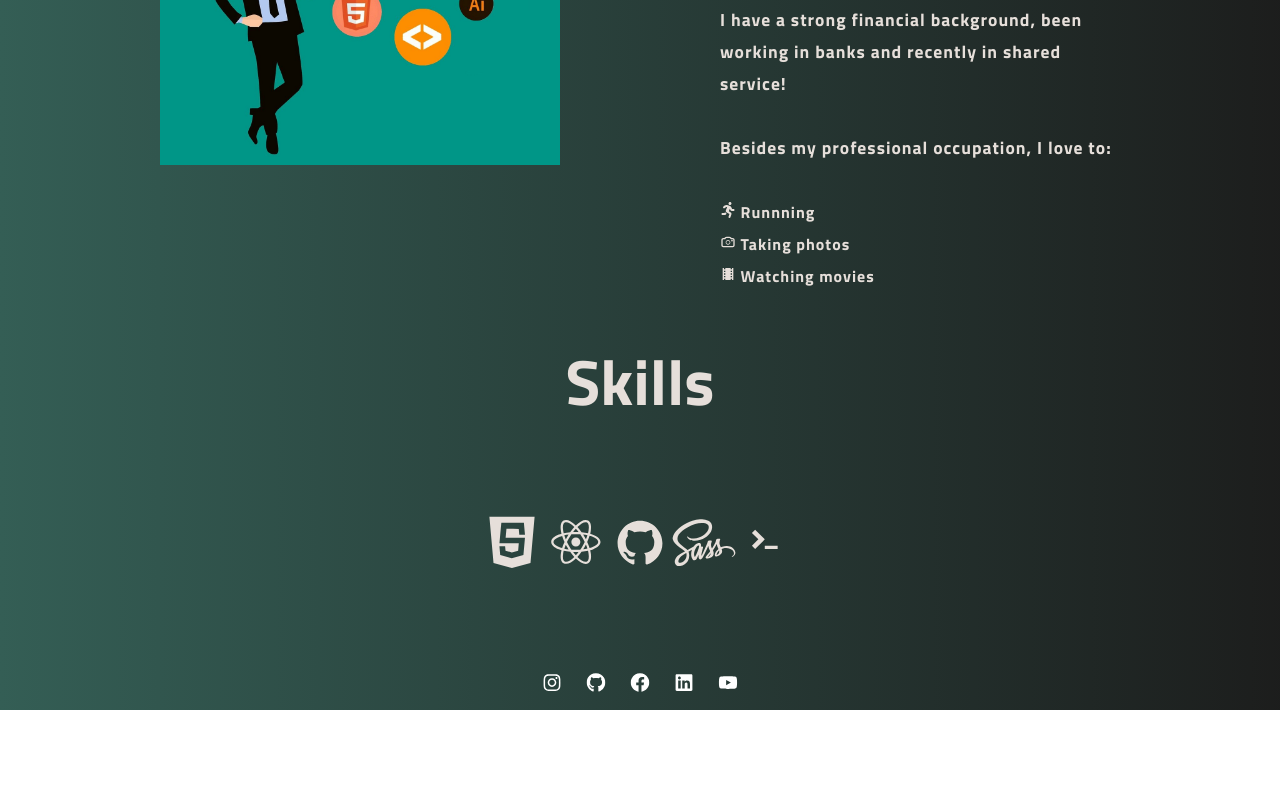
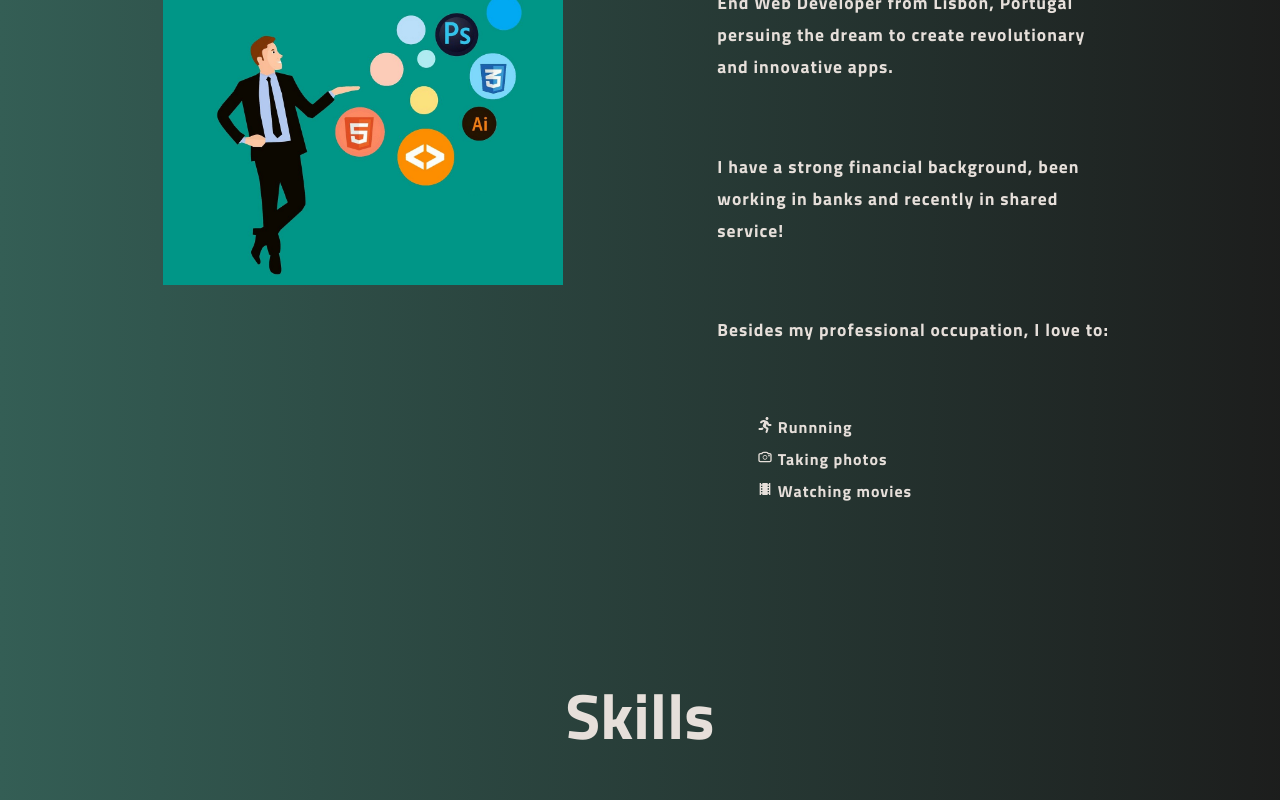
Before and after one commit to hugofsilvaa/portfolio-app, a React (Create React App) app: page /about in a window 1280 px wide. Shown: the part 340-1140 px from the top of the page. Before the commit the page ends 1050 px from the top, so only its background shows below. Built offline with nearby package versions, Linux system fonts and the light colour scheme.

Commit message:
fixing footer

```diff
--- a/src/App.css
+++ b/src/App.css
@@ -3,4 +3,9 @@ body {
   background: linear-gradient(90deg, #345e55 0%, rgb(26, 23, 23) 110%);
   font-family: "Titillium Web", sans-serif;
   color: #e6dfda;
+  height: 100vh;
 }
+
+.App {
+  height: 100vh;
+}
--- a/src/App.jsx
+++ b/src/App.jsx
@@ -8,7 +8,7 @@ import "./App.css";
 
 function App() {
   return (
-    <div>
+    <div className="App">
       <Router>
         <Navbar />
         <Switch>
--- a/src/components/About/About.css
+++ b/src/components/About/About.css
@@ -6,6 +6,7 @@
   display: flex;
   justify-content: space-evenly;
   align-items: center;
+  padding-bottom: 100px;
 }
 
 .about-details {
--- a/src/components/Footer/Footer.css
+++ b/src/components/Footer/Footer.css
@@ -2,8 +2,10 @@
   width: 100%;
   display: flex;
   justify-content: space-around;
-  align-items: flex-end;
+  /* align-items: flex-end; */
   height: 50px;
+  bottom: 0;
+
 }
 
 .social-icons {
--- a/src/components/Home/Home.css
+++ b/src/components/Home/Home.css
@@ -24,6 +24,7 @@
   display: flex;
   justify-content: space-evenly;
   align-items: center;
+  padding-bottom: 100px;
 }
 
 .coding-gif img {
--- a/src/components/NavBar/Navbar.css
+++ b/src/components/NavBar/Navbar.css
@@ -1,8 +1,6 @@
 * {
   box-sizing: border-box;
-  margin: 0;
-  padding: 0;
-}
+  }
 
 .navbar {
   background: linear-gradient(90deg, #345e55 0%, rgb(26, 23, 23) 110%);
--- a/src/components/Projects/Projects.css
+++ b/src/components/Projects/Projects.css
@@ -18,6 +18,7 @@
   margin-bottom: 11px;
   display: flex;
   justify-content: space-evenly;
+  padding-bottom: 100px;
 }
 
 .card-container {
```
Also changed, not shown: 1 other file (tests, documents, lock files or other folders).
